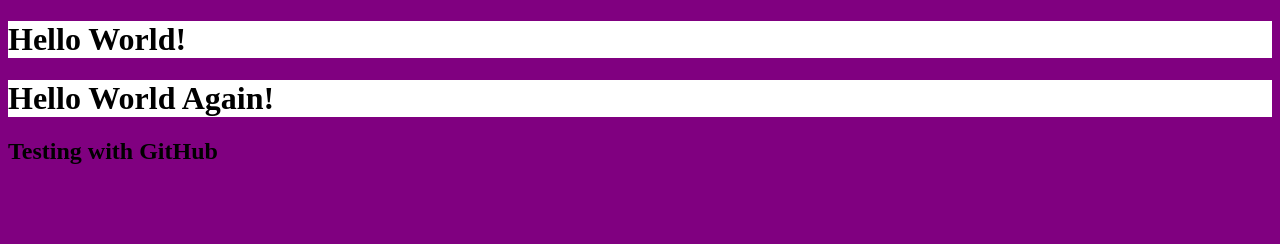
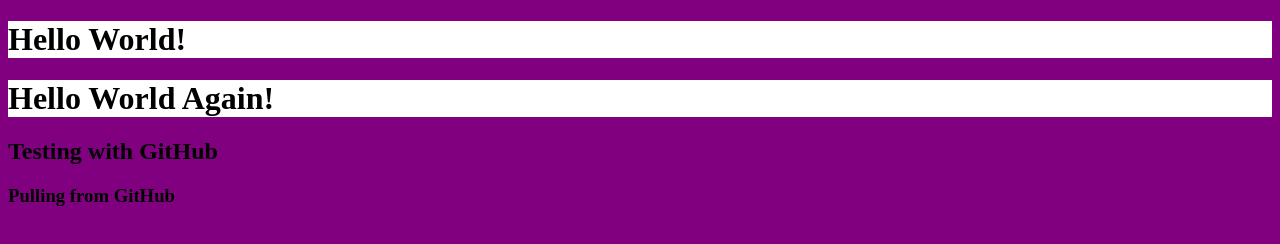
Before and after one commit to guicynamon/gitnight, a plain HTML site: page index.html in a window 1280 px wide. Drawn offline with Linux system fonts and the light colour scheme.

Commit message:
Added H3 to pull from GitHub

```diff
--- a/index.html
+++ b/index.html
@@ -11,6 +11,7 @@
         <h1>Hello World!</h1>
         <h1>Hello World Again!</h1>
         <h2>Testing with GitHub</h2>
+        <h3>Pulling from GitHub</h3>
     </div>
 
 </body>
```
